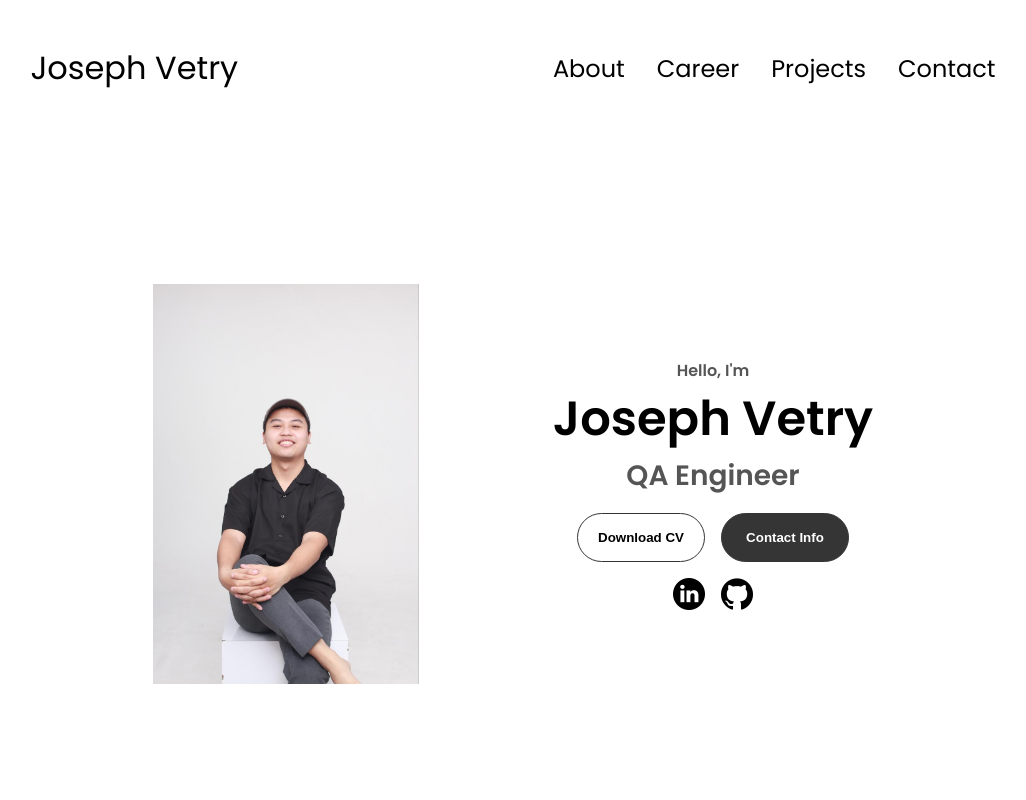
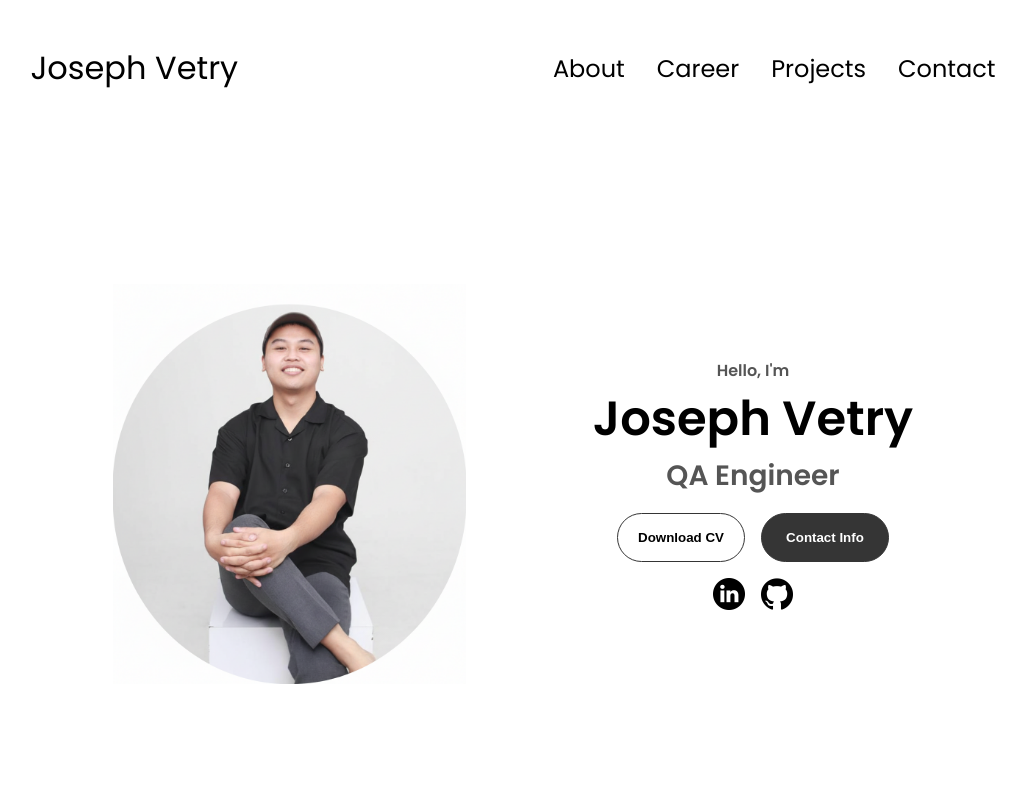
Before and after one commit to JosephVetry/New-Portofolio-Website, a plain HTML site: page index.html in a window 1280 px wide. Shown: the top 800 px of the page, without its empty margins (127-1153 px from the left). Drawn offline with Linux system fonts and the light colour scheme.

Commit message:
Make Rounded Photo

```diff
--- a/index.html
+++ b/index.html
@@ -38,7 +38,7 @@
     </nav>
     <section id="profile">
       <div class="section__pic-container">
-        <img src="./assets/fotojoseph1.jpeg" alt="Joseph Profile Picture" />
+        <img src="./assets/fotojoseph1.png" alt="Joseph Profile Picture" />
       </div>
       <div class="section__text">
         <p class="section__text__p1">Hello, I'm</p>
--- a/style.css
+++ b/style.css
@@ -165,7 +165,7 @@ section {
 #profile {
   display: flex;
   justify-content: center;
-  gap: 0rem;
+  gap: 5rem;
   height: 80vh;
 }
 
```
Also changed, not shown: assets/fotojoseph1.jpeg (deleted), assets/fotojoseph1.png (added), 1 other file.
